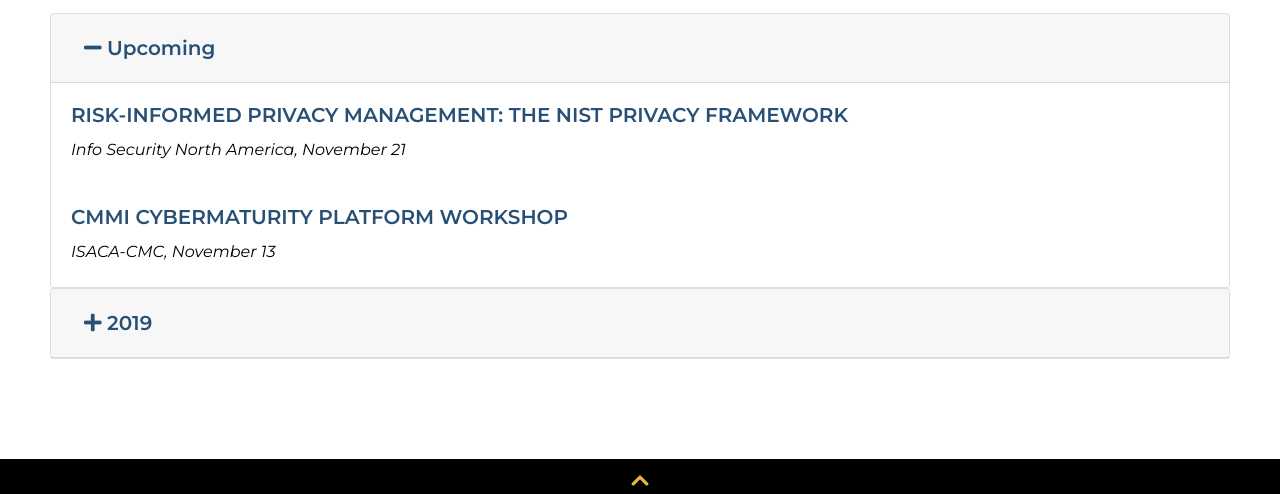
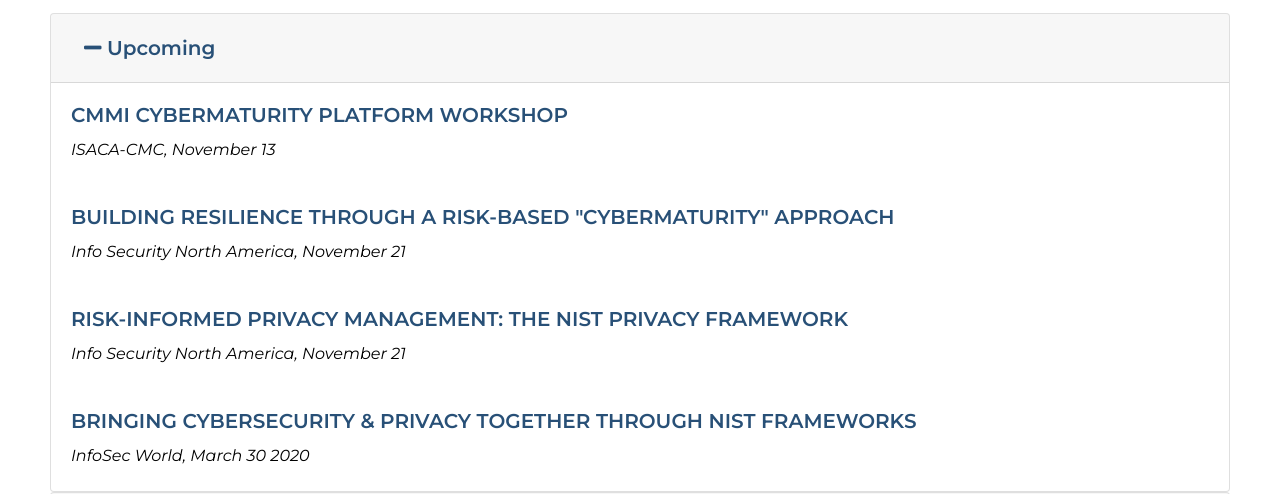
Before and after one commit to opticcyber/opticcyber.github.io, a plain HTML site: page resources.html in a window 1280 px wide. Shown: the part 1384-1878 px from the top of the page. Drawn offline with Linux system fonts and the light colour scheme.

Commit message:
Add Cybermaturity sessions

```diff
--- a/resources.html
+++ b/resources.html
@@ -185,6 +185,20 @@
 
                                 <div id="collapseUpcoming" class="collapse show" aria-labelledby="upcoming"> <!--data-parent="#engagementAccordion">-->
                                     <div class="card-body">
+                                        <h5><a href="http://www.cvent.com/events/isaca-cmc-november-2019-monthly-meeting-and-happy-hour/event-summary-97055b8d0e7d48b99160c5062a67a016.aspx" target="_blank">
+                                            CMMI Cybermaturity Platform Workshop
+                                        </a></h5>
+                                        <i>ISACA-CMC, November 13</i>
+                                    </div>
+
+                                    <div class="card-body">
+                                        <h5><a href="https://www.infosecuritynorthamerica.com/en/Sessions/80858/CMMI-Institute-Building-Resilience-Through-a-Risk-Based-Cybermaturity-Approach" target="_blank">
+                                            Building Resilience Through a Risk-Based "Cybermaturity" Approach
+                                        </a></h5>
+                                        <i>Info Security North America, November 21</i>
+                                    </div>
+
+                                    <div class="card-body">
                                         <h5><a href="https://www.infosecuritynorthamerica.com/en/Sessions/80196/Risk-Informed-Privacy-Management-The-NIST-Privacy-Framework" target="_blank">
                                             Risk-Informed Privacy Management: The NIST Privacy Framework
                                         </a></h5>
@@ -192,10 +206,10 @@
                                     </div>
 
                                     <div class="card-body">
-                                        <h5><a href="http://www.cvent.com/events/isaca-cmc-november-2019-monthly-meeting-and-happy-hour/event-summary-97055b8d0e7d48b99160c5062a67a016.aspx" target="_blank">
-                                            CMMI Cybermaturity Platform Workshop
+                                        <h5><a href="https://www.infosecworldusa.com/2020/session/189765/f3-bringing-cybersecurity-privacy-together-through-nist-frameworks" target="_blank">
+                                            Bringing Cybersecurity & Privacy Together Through NIST Frameworks
                                         </a></h5>
-                                        <i>ISACA-CMC, November 13</i>
+                                        <i>InfoSec World, March 30 2020</i>
                                     </div>
                                 </div>
 
```
Also changed, not shown: index.html (+13 -1 lines), services/cmmi-assessment.html (+1 -1 lines), 2 other files.
